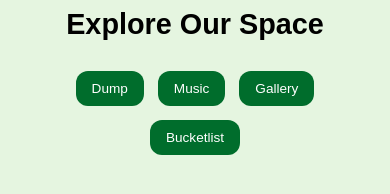
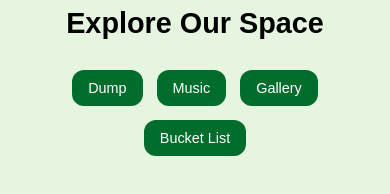
Before and after one commit to aimsngn/for-jermaine, a plain HTML site: page index.html in a window 390 px wide. Shown: the part 444-638 px from the top of the page. Drawn offline with nearby package versions, Linux system fonts and the light colour scheme.

Commit message:
minor ui fixes

```diff
--- a/assets/style.css
+++ b/assets/style.css
@@ -175,7 +175,7 @@ main {
 /* Button styles */
 .nav-buttons li a {
   display: inline-block; /* Button box */
-  padding: 12px 20px; /* Smaller padding */
+  padding: 15px 25px; /* Smaller padding */
   border-radius: 12px; /* Rounded corners */
   background: #006d2c; /* Button green */
   color: white; /* White text */
@@ -197,7 +197,7 @@ main {
 
   .nav-buttons li a {
     padding: 10px 16px; /* Smaller padding */
-    font-size: 0.85rem; /* Smaller text */
+    font-size: 0.90rem; /* Smaller text */
   }
 }
 
--- a/index.html
+++ b/index.html
@@ -36,7 +36,7 @@
           <li><a href="dump.html">Dump</a></li>
           <li><a href="blendify.html">Music</a></li>
           <li><a href="gallery.html">Gallery</a></li>
-          <li><a href="bucketlist.html">Bucketlist</a></li>
+          <li><a href="bucketlist.html">Bucket List</a></li>
         </ul>
       </nav>
     </section>
```
